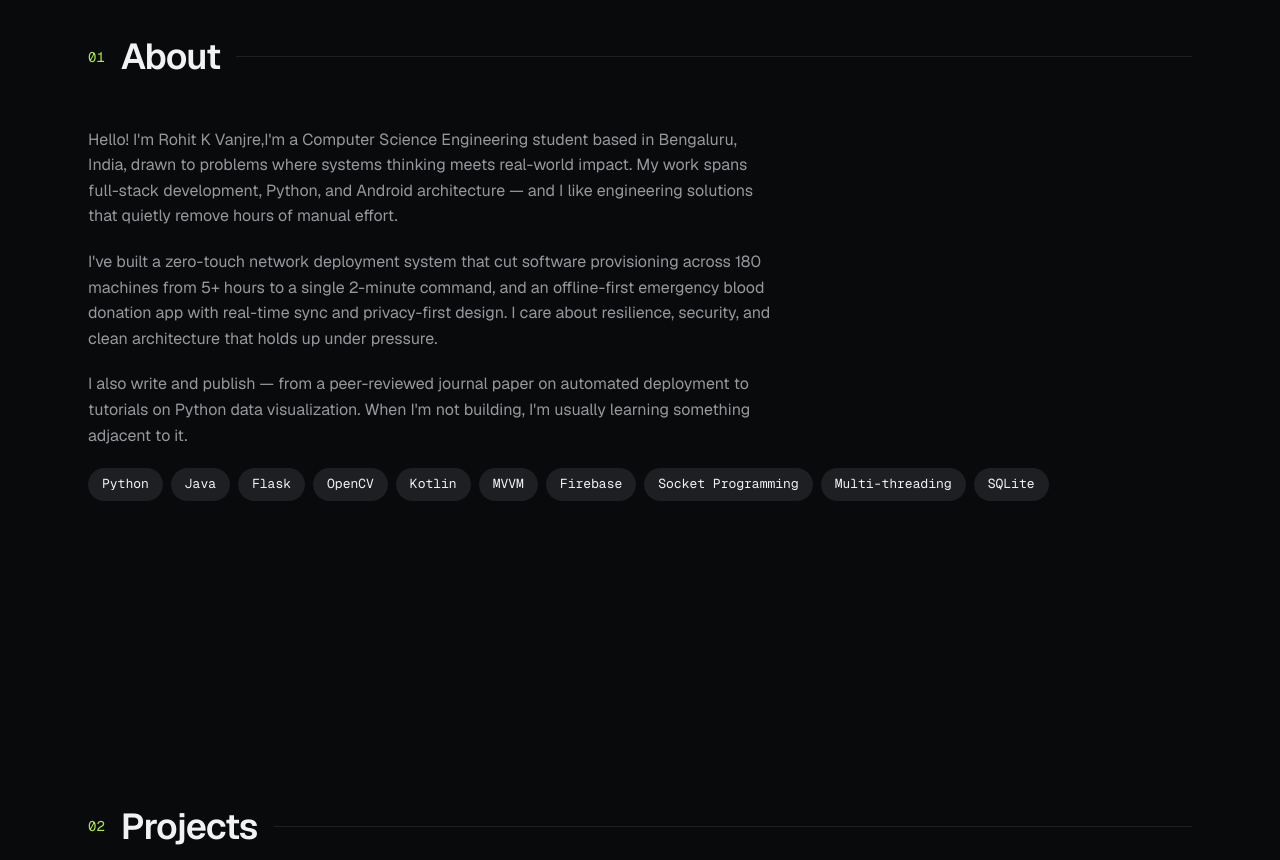
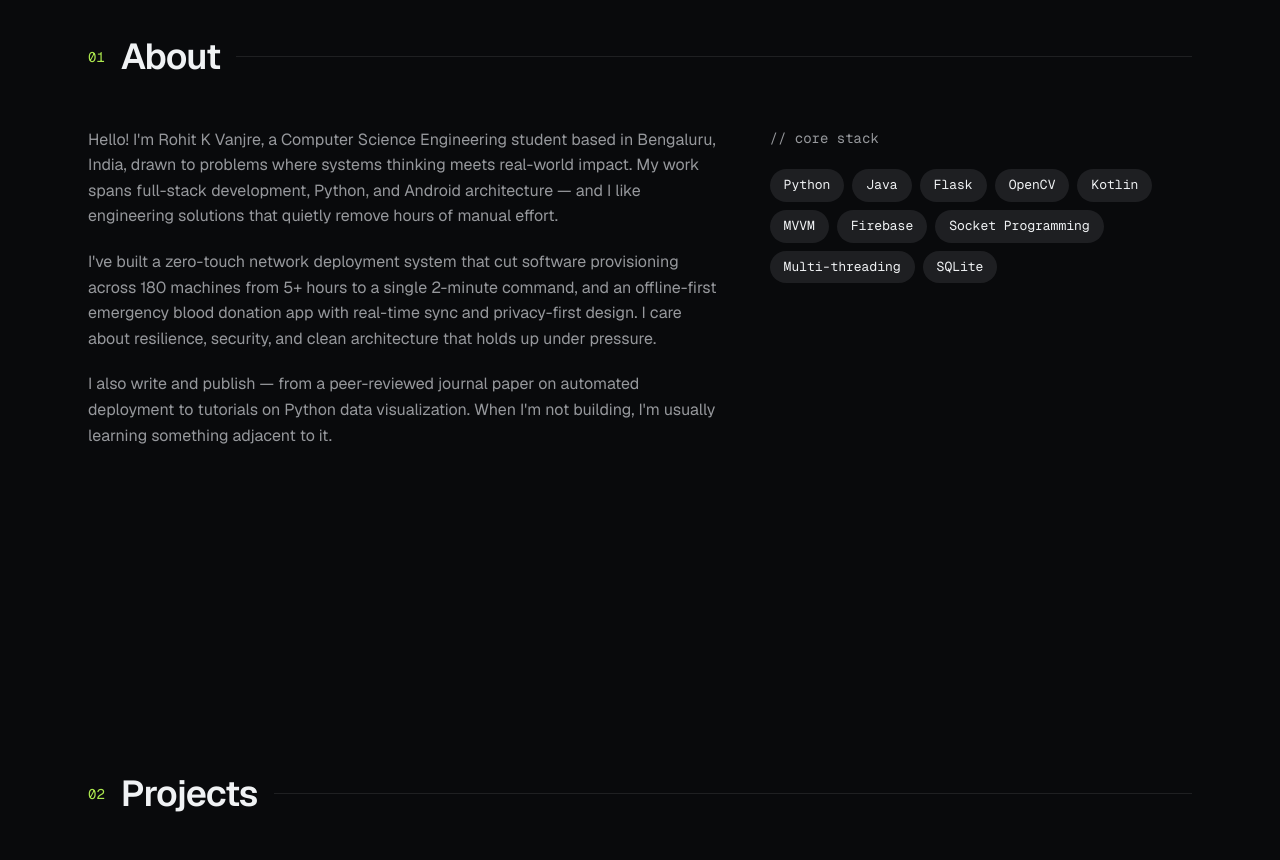
Before and after one commit to rohitkvanjre/Rohit_K_Vanjre_Portfolio, a plain HTML site: page index.html in a window 1280 px wide. Shown: the part 1020-1880 px from the top of the page. Drawn offline with nearby package versions, Linux system fonts and the light colour scheme.

Commit message:
Add two-column About layout

```diff
--- a/index.html
+++ b/index.html
@@ -48,9 +48,15 @@
                     <h2>About</h2>
                     <span class="section-line"></span>
                 </div>
-                <p>Hello! I'm Rohit K Vanjre,I'm a Computer Science Engineering student based in Bengaluru, India, drawn to problems where systems thinking meets real-world impact. My work spans full-stack development, Python, and Android architecture — and I like engineering solutions that quietly remove hours of manual effort.</p>
+                <div class="about-grid">
+                    <div class="about-bio">
+                        <p>Hello! I'm Rohit K Vanjre, a Computer Science Engineering student based in Bengaluru, India, drawn to problems where systems thinking meets real-world impact. My work spans full-stack development, Python, and Android architecture — and I like engineering solutions that quietly remove hours of manual effort.</p>
                         <p>I've built a zero-touch network deployment system that cut software provisioning across 180 machines from 5+ hours to a single 2-minute command, and an offline-first emergency blood donation app with real-time sync and privacy-first design. I care about resilience, security, and clean architecture that holds up under pressure.</p>
                         <p>I also write and publish — from a peer-reviewed journal paper on automated deployment to tutorials on Python data visualization. When I'm not building, I'm usually learning something adjacent to it.</p>
+                    </div>
+
+                    <div class="about-skills">
+                        <h3>// core stack</h3>
                         <ul class="skills">
                             <li>Python</li>
                             <li>Java</li>
@@ -63,6 +69,8 @@
                             <li>Multi-threading</li>
                             <li>SQLite</li>
                         </ul>
+                    </div>
+                </div>
             </div>
         </section>
         <section id="projects">
--- a/style.css
+++ b/style.css
@@ -69,10 +69,22 @@ header .container {
     background-color: var(--border);
 }
 
-#about p{
-    max-width: 65ch;
+#about p {
     color: var(--muted-foreground);
     margin: 0 0 20px 0;
+}
+
+.about-grid {
+    display: grid;
+    gap: 48px;
+}
+
+.about-skills h3 {
+    font-family: var(--font-mono);
+    font-size: 14px;
+    font-weight: 400;
+    color: var(--muted-foreground);
+    margin: 0 0 16px 0;
 }
 nav ul {
     display: flex;
@@ -296,4 +308,7 @@ section {
   .project-grid {
     grid-template-columns: 1fr 1fr;
   }
+  .about-grid {
+    grid-template-columns: 1.5fr 1fr;
+  }
 }
```
Lines whose indentation alone changed are shown as unchanged.
